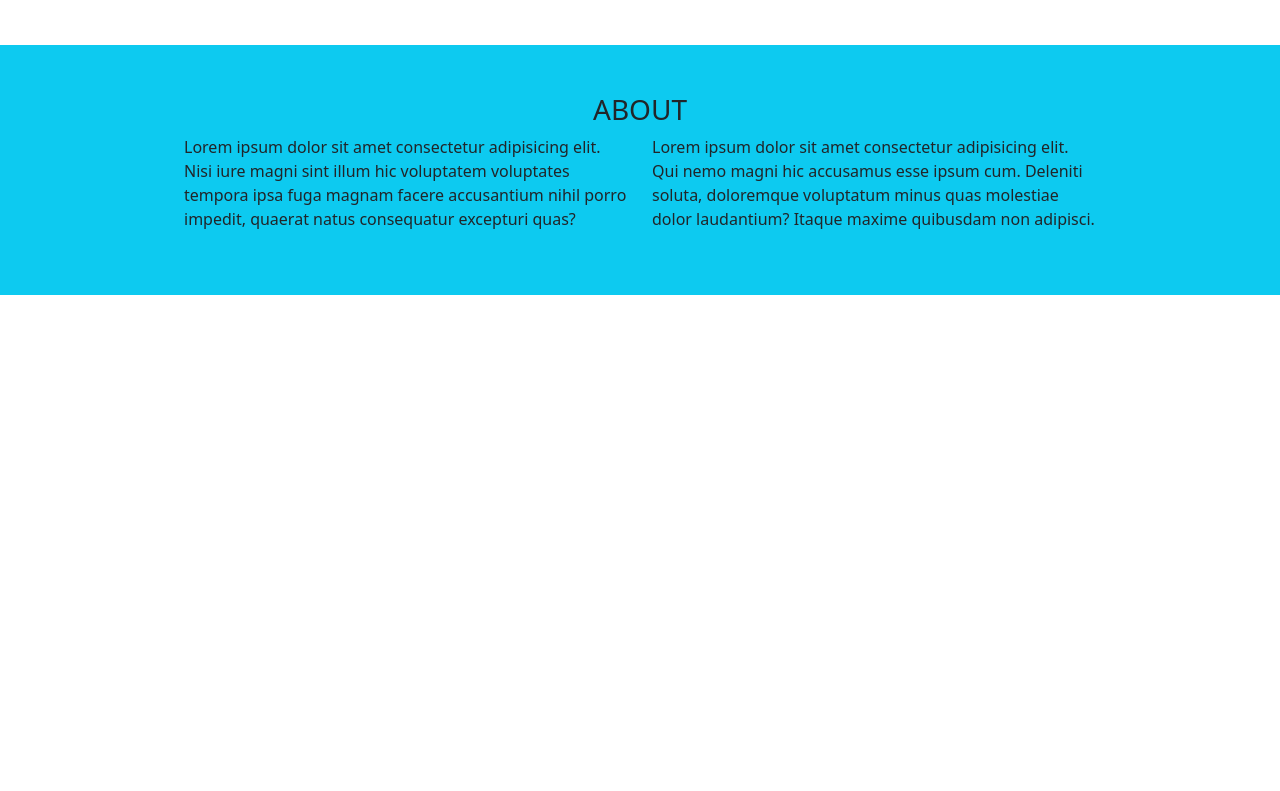
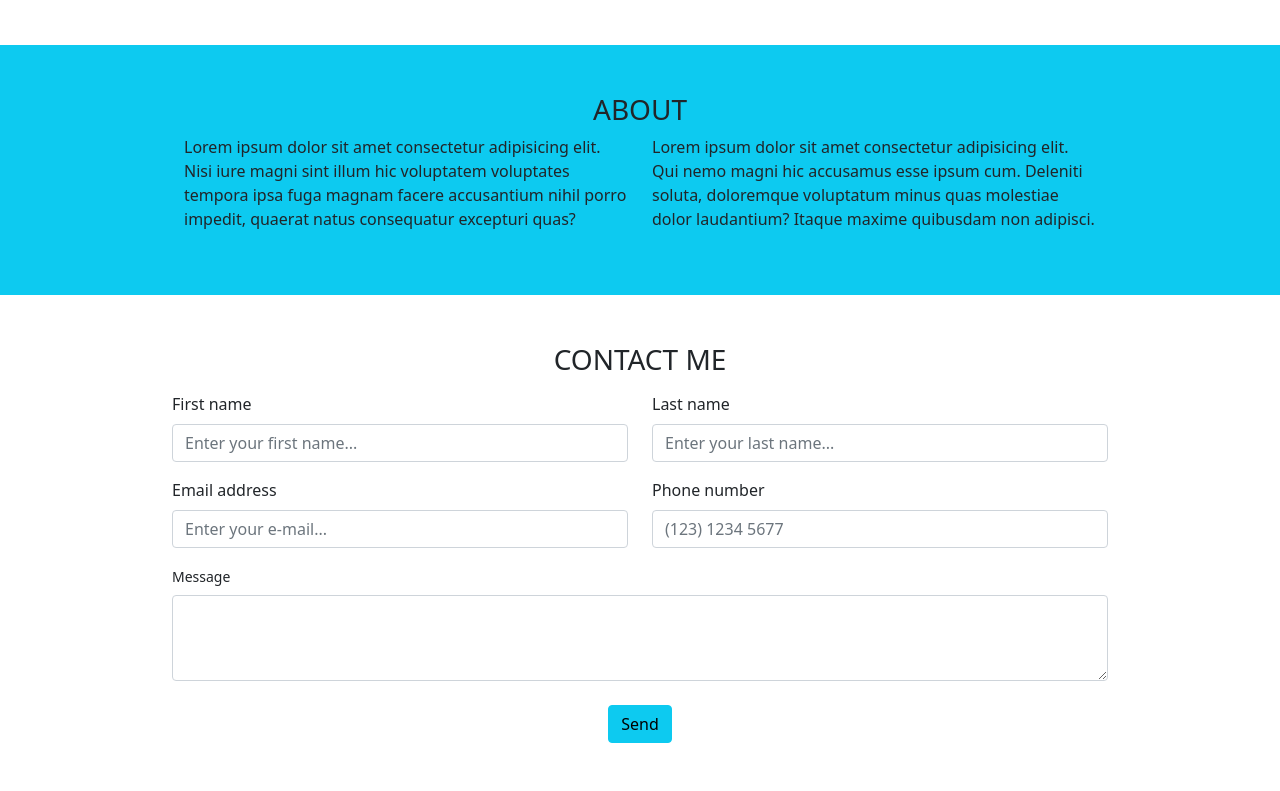
Before and after one commit to paololabriola/html-css-bootstrap-freelancer, a plain HTML site: page index.html in a window 1280 px wide. Shown: the part 1279-2070 px from the top of the page. Before the commit the page ends 1574 px from the top, so only its background shows below. Drawn offline with nearby package versions, Linux system fonts and the light colour scheme.

Commit message:
Section contact me

```diff
--- a/index.html
+++ b/index.html
@@ -178,6 +178,81 @@
                 </div>
             </section>
             <!-- Fine sezione 'about' -->
+            <!-- Inizio sezione 'contact me'-->
+            <section id="contact-me">
+                <div class="w-75 container-fluid py-5">
+                    <!-- Titolo sezione 'contact me' -->
+                    <div class="col-12 text-center text-uppercase">
+                        <h3>Contact me</h3>
+                    </div>
+                    <!-- Struttura form per il 'contact me' -->
+                    <form action="#">
+                        <!-- Riga con campi da riempire -->
+                        <div class="row">
+                            <!-- Nome -->
+                            <div class="col-12 col-md-6 py-2">
+                          <label class="form-label" for="name">First name</label>
+                          <input
+                            class="form-control"
+                            type="name"
+                            id="name"
+                            name="name"
+                            placeholder="Enter your first name..."
+                            required
+                            />
+                            </div>
+                            <!-- Cognome -->
+                            <div class="col-12 col-md-6 py-2">
+                            <label class="form-label" for="surname">Last name</label>
+                            <input
+                              class="form-control"
+                              type="surname"
+                              id="surname"
+                              name="surname"
+                              placeholder="Enter your last name..."
+                              required
+                            />
+                            </div>
+                            <!-- E-mail -->
+                            <div class="col-12 col-md-6 py-2">
+                            <label class="form-label" for="email">Email address</label>
+                            <input
+                              class="form-control"
+                              type="email"
+                              id="email"
+                              name="email"
+                              placeholder="Enter your e-mail..."
+                              required
+                            />
+                            </div>
+                            <!-- Numero di telefono -->
+                            <div class="col-12 col-md-6 py-2">
+                                <label class="form-label" for="phone-number">Phone number</label>
+                                <input
+                                  class="form-control"
+                                  type="phone-number"
+                                  id="phone-number"
+                                  name="phone-number"
+                                  placeholder="(123) 1234 5677"
+                                  required
+                                />
+                            </div>
+                            <!-- Messaggio -->
+                            <div class="col-12 py-2">
+                                <label for="exampleInputNumber" class="form-label small">Message</label>
+                                <textarea class="form-control" id="exampleFormControlTextarea1" rows="3"></textarea>
+                            </div>
+                        </div>
+                        <!-- Riga con bottone -->
+                        <div class="row mt-3">
+                            <div class="col-12 text-center">
+                                <button class="btn btn-info" type="submit">Send</button>
+                            </div>
+                        </div>
+                    </form>
+                </div>
+            </section>
+            <!-- Fine sezione 'contact me' -->
     </main>
     <!-- Fine main -->
     <!-- Inizio footer -->
```
